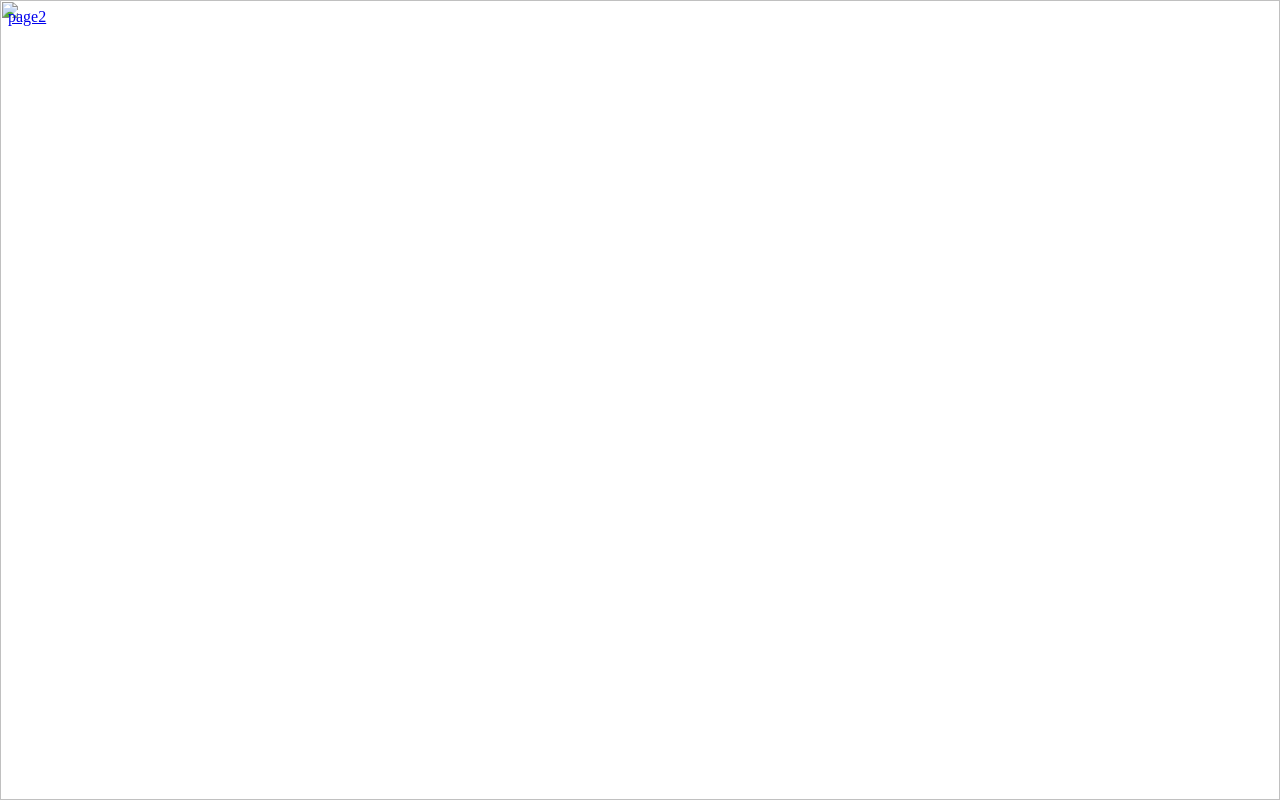
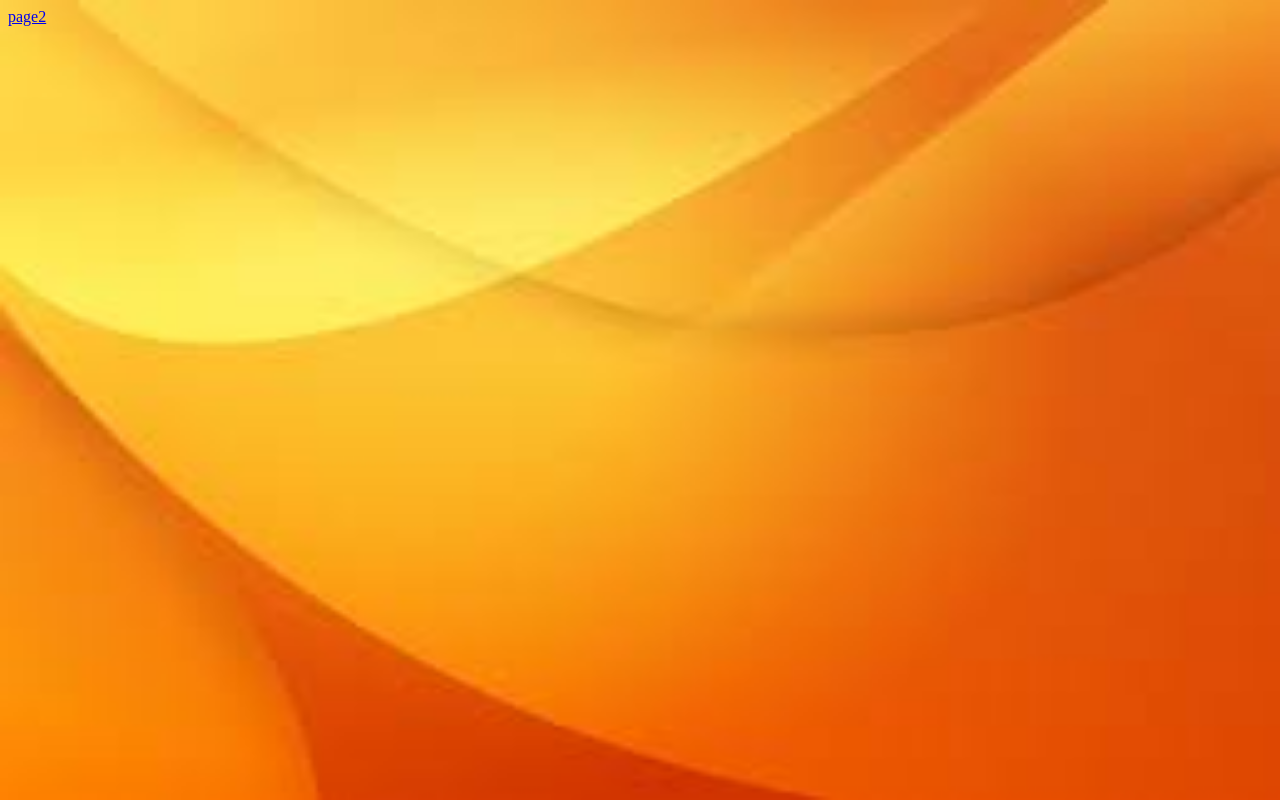
Before and after one commit to CodeRaghavCode/CodeRaghavCode.github.io, a plain HTML site: page index.html in a window 1280 px wide. Drawn offline with Linux system fonts and the light colour scheme.

Commit message:
Update index.html

```diff
--- a/index.html
+++ b/index.html
@@ -1,6 +1,6 @@
 <html>
 <head><title>MyPage</title></head>
-<body><img src='' style='position:fixed;top:0px;left:0px;width:100%;height:100%;z-index:-1;'>
+<body><img src='download.jpg' style='position:fixed;top:0px;left:0px;width:100%;height:100%;z-index:-1;'>
 <a href="page2.html">page2</a>
 </body>
 </html>
```
